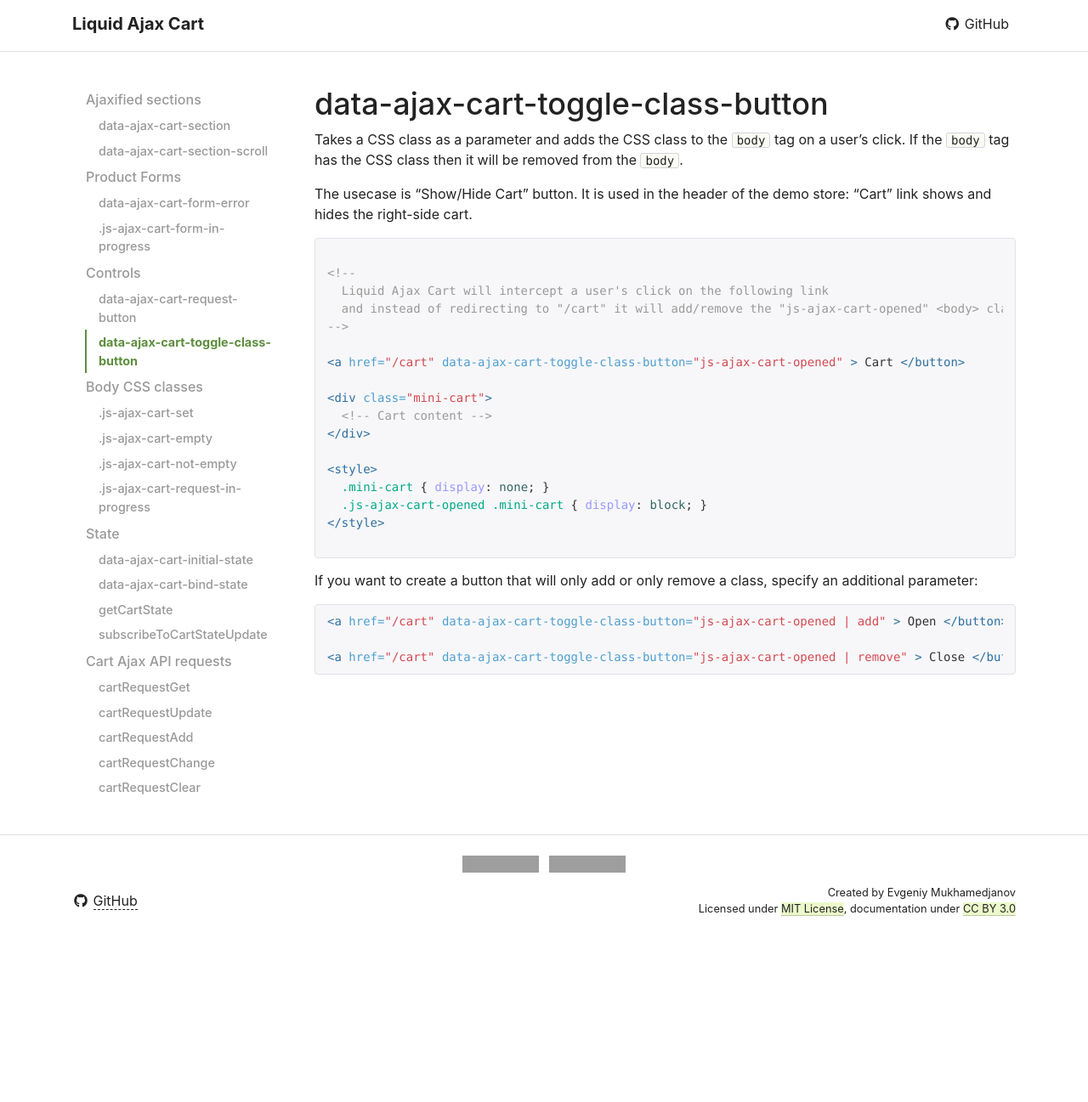
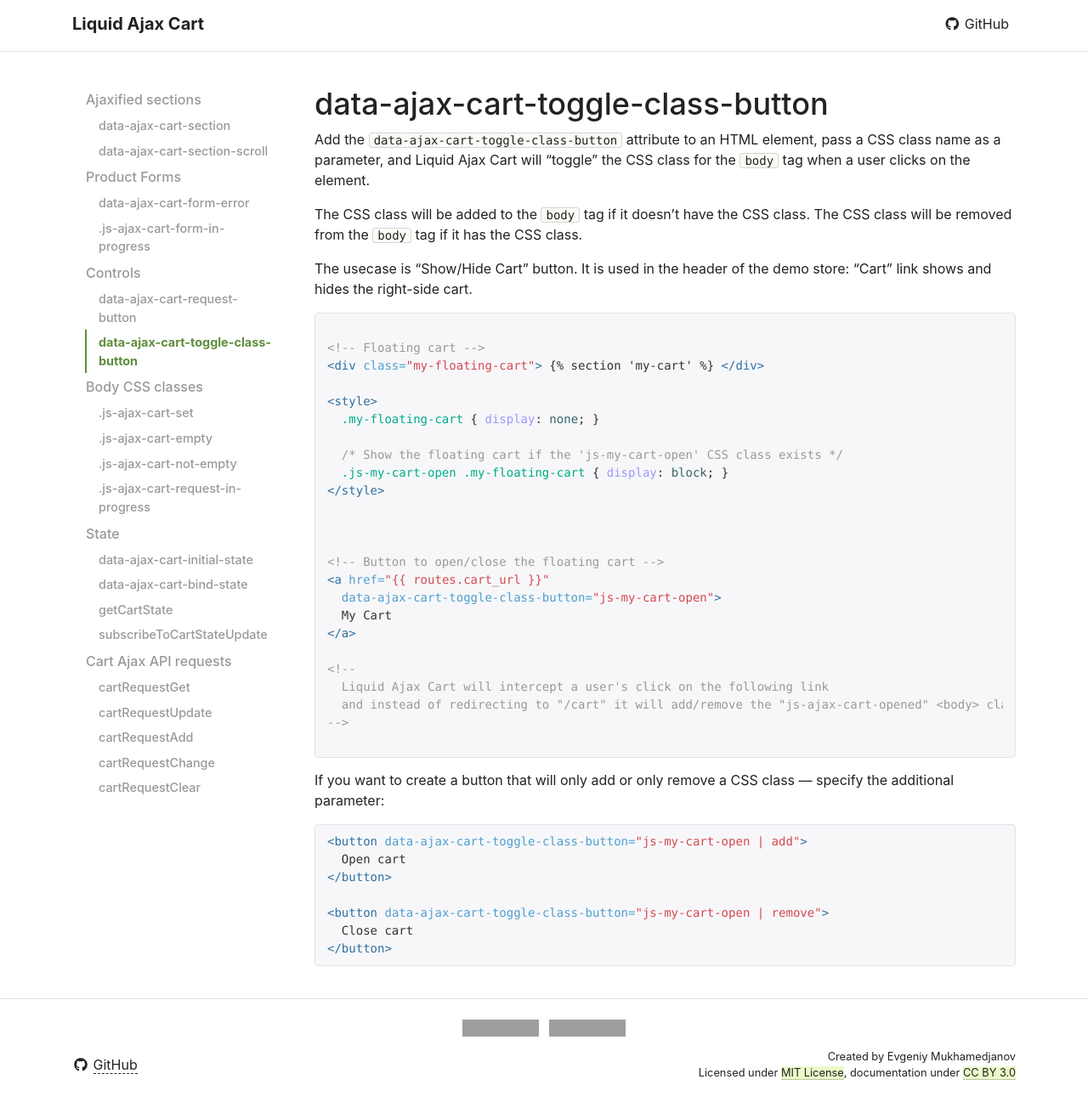
Before and after one commit to EvgeniyMukhamedjanov/liquid-ajax-cart, a Jekyll site: the page built from docs/reference/data-ajax-cart-toggle-class-button.md, in a window 1280 px wide and 1297 px high. Shown: the whole window at 85% size. Built offline with Jekyll 4.4.1, drawn with Linux system fonts in a browser that asks for light colours; nearby versions of some CDN libraries; our own code applies the rules of GitHub Pages for plain Markdown files; a script that is not in the unit is left out; grey boxes are pictures that could not be loaded.

Commit message:
Fix docs data-ajax-cart-toggle-class-button reference

````diff
--- a/docs/reference/data-ajax-cart-toggle-class-button.md
+++ b/docs/reference/data-ajax-cart-toggle-class-button.md
@@ -1,33 +1,48 @@
 # data-ajax-cart-toggle-class-button
 
-Takes a CSS class as a parameter and adds the CSS class to the `body` tag on a user's click. If the `body` tag has the CSS class then it will be removed from the `body`.
+Add the `data-ajax-cart-toggle-class-button` attribute to an HTML element, pass a CSS class name as a parameter, and  Liquid Ajax Cart will "toggle" the CSS class for the `body` tag when a user clicks on the element.
+
+The CSS class will be added to the `body` tag if it doesn't have the CSS class. The CSS class will be removed from the `body` tag if it has the CSS class.
 
 The usecase is "Show/Hide Cart" button. It is used in the header of the demo store: "Cart" link shows and hides the right-side cart.
 
+{% raw %}
 ```html
+
+<!-- Floating cart -->
+<div class="my-floating-cart"> {% section 'my-cart' %} </div>
+
+<style>
+  .my-floating-cart { display: none; }
+
+  /* Show the floating cart if the 'js-my-cart-open' CSS class exists */
+  .js-my-cart-open .my-floating-cart { display: block; }
+</style>
+
+
+
+<!-- Button to open/close the floating cart -->
+<a href="{{ routes.cart_url }}"
+  data-ajax-cart-toggle-class-button="js-my-cart-open">
+  My Cart
+</a>
 
 <!--
   Liquid Ajax Cart will intercept a user's click on the following link
   and instead of redirecting to "/cart" it will add/remove the "js-ajax-cart-opened" <body> class
 -->
 
-<a href="/cart" data-ajax-cart-toggle-class-button="js-ajax-cart-opened" > Cart </button>
+```
+{% endraw %}
 
-<div class="mini-cart">
-  <!-- Cart content -->
-</div>
-
-<style>
-  .mini-cart { display: none; }
-  .js-ajax-cart-opened .mini-cart { display: block; }
-</style>
-
-```
-
-If you want to create a button that will only add or only remove a class, specify an additional parameter:
+If you want to create a button that will only add or only remove a CSS class — specify the additional parameter:
 
 ```html
-<a href="/cart" data-ajax-cart-toggle-class-button="js-ajax-cart-opened | add" > Open </button>
+<button data-ajax-cart-toggle-class-button="js-my-cart-open | add">
+  Open cart
+</button>
 
-<a href="/cart" data-ajax-cart-toggle-class-button="js-ajax-cart-opened | remove" > Close </button>
+<button data-ajax-cart-toggle-class-button="js-my-cart-open | remove">
+  Close cart
+</button>
 ```
````
Also changed, not shown: docs/index.md (+18 -18 lines).
